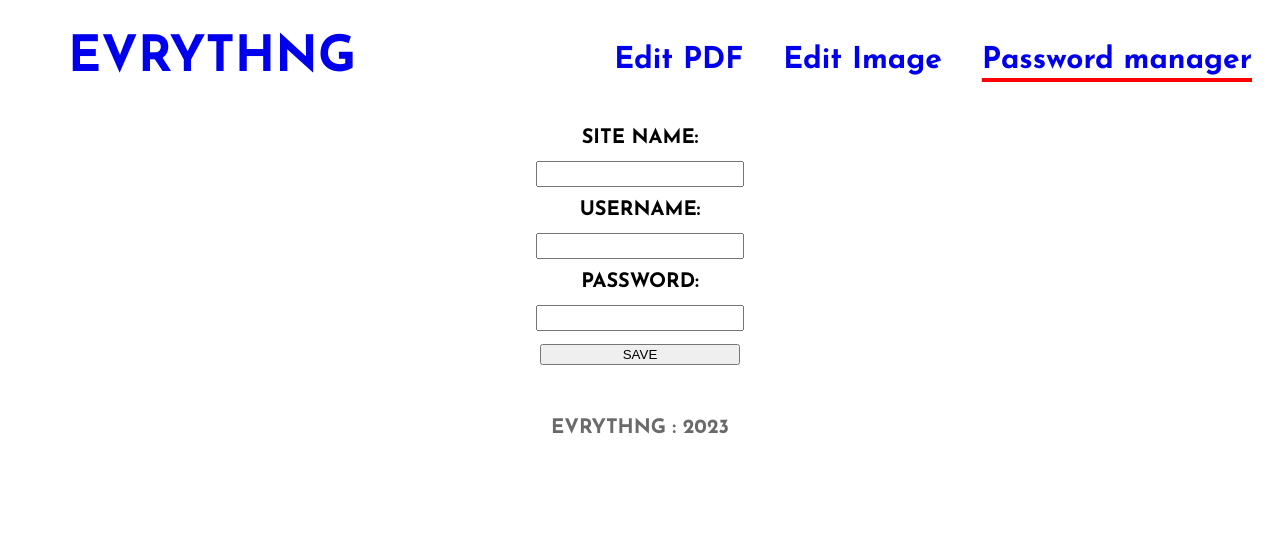
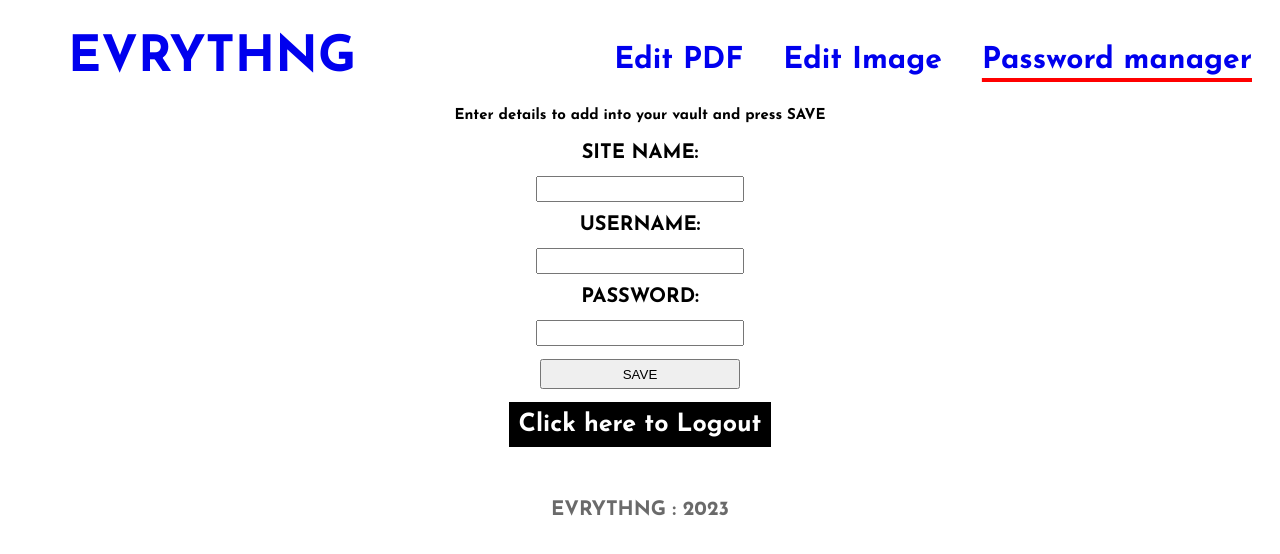
Before and after one commit to nag-alpha/evrythng, a React (Create React App) app in the folder frontend/: page /vault in a window 1280 px wide. Shown: the top 554 px of the page. Built offline with nearby package versions, Linux system fonts and the light colour scheme; no server answers.

Commit message:
Logout functionality added

```diff
--- a/frontend/src/Component-style/pass_add.css
+++ b/frontend/src/Component-style/pass_add.css
@@ -17,6 +17,26 @@ form{
     width: 20rem;
 }
 
+button{
+    height: 3rem;
+}
+
+.head{
+    width: fit-content;
+    margin: 0 auto;
+    font-size: 1.5rem;
+}
+
+.logout{
+    width: fit-content;
+    background-color: black;
+    color: white;
+    font-size: 2.5rem;
+    text-align: center;
+    padding: 10px;
+    margin: 0 auto;
+}
+
 @media only screen and (max-width: 600px){
     .add_box{
         width: 600px;
--- a/frontend/src/Components/PassAdd.jsx
+++ b/frontend/src/Components/PassAdd.jsx
@@ -1,5 +1,6 @@
 import React from "react";
 import axios from "axios";
+import { useNavigate } from "react-router-dom";
 import { useState } from "react";
 import "../Component-style/pass_add.css";
 
@@ -33,9 +34,25 @@ function PassAdd() {
       }
     }
   };
+  const navigate = useNavigate();
+
+  const logout = async () => {
+    try {
+      const res = await axios.post("/logout", { withCredentials: true });
+      if (res.status === 200) {
+        window.alert("Logging you out");
+        navigate("/");
+      }
+    } catch (err) {
+      console.log(err);
+    }
+  };
 
   return (
     <div className="add_box">
+      <h1 className="head">
+        Enter details to add into your vault and press SAVE
+      </h1>
       <form method="POST">
         <label htmlFor="site">SITE NAME: </label>
         <input type="text" name="site" onChange={handle} />
@@ -46,6 +63,9 @@ function PassAdd() {
         <button type="submit" onClick={submit}>
           SAVE
         </button>
+        <h1 className="logout" onClick={logout}>
+          Click here to Logout
+        </h1>
       </form>
     </div>
   );
```
Also changed, not shown: 2 other files (tests, documents, lock files or other folders).
